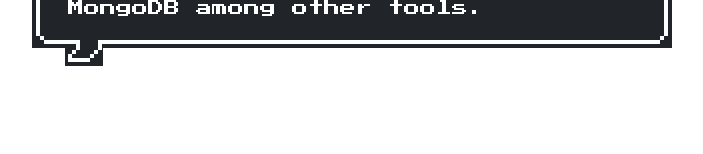
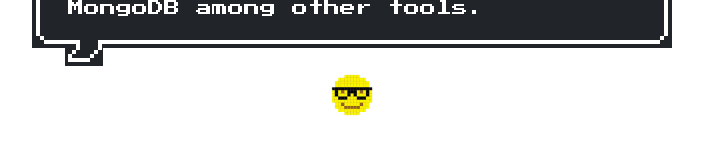
Before and after one commit to aleleonian/portfolio, a React (Vite) app: page / in a window 1280 px wide. Shown: the part 512-666 px from the top of the page, without its empty margins (288-991 px from the left). Built offline with nearby package versions, Linux system fonts and the light colour scheme.

Commit message:
added images

```diff
--- a/src/Components/Intro.jsx
+++ b/src/Components/Intro.jsx
@@ -8,6 +8,7 @@
                 <p className="nes-balloon from-left is-dark">Hi! My name is Alejandro and i'm a Full Stack Javascript Developer.</p>
                 <p className="nes-balloon from-right ">I started building websites when all you needed was HTML and Google did not exist :D</p>
                 <p className="nes-balloon from-left is-dark">Currently I use React.js, Node.js, HTML, CSS, Javascript, MySql and MongoDB among other tools.</p>
+                <img src="/public/Images/smiley.png" width="50"/>
             {/* </div> */}
         </div>
     )
```
Also changed, not shown: public/Images/smiley.png (added).
